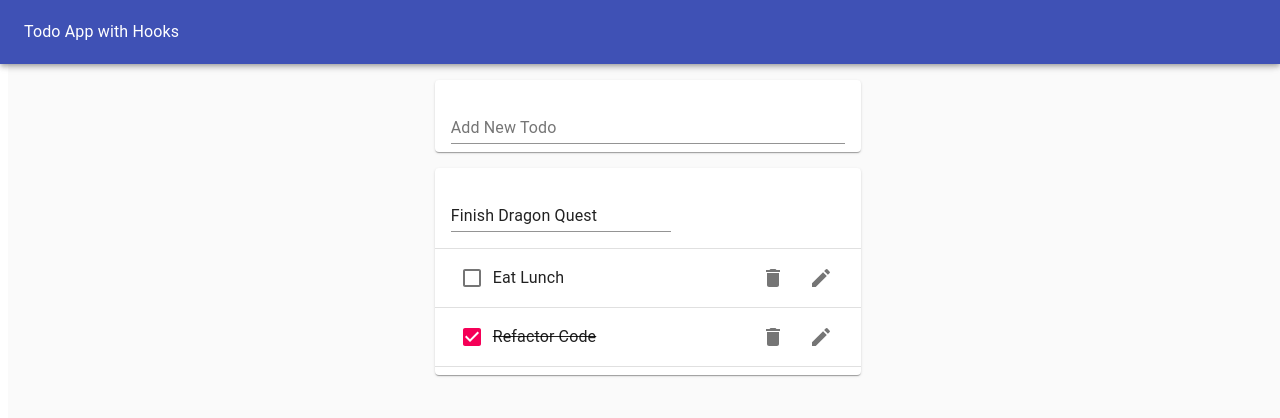
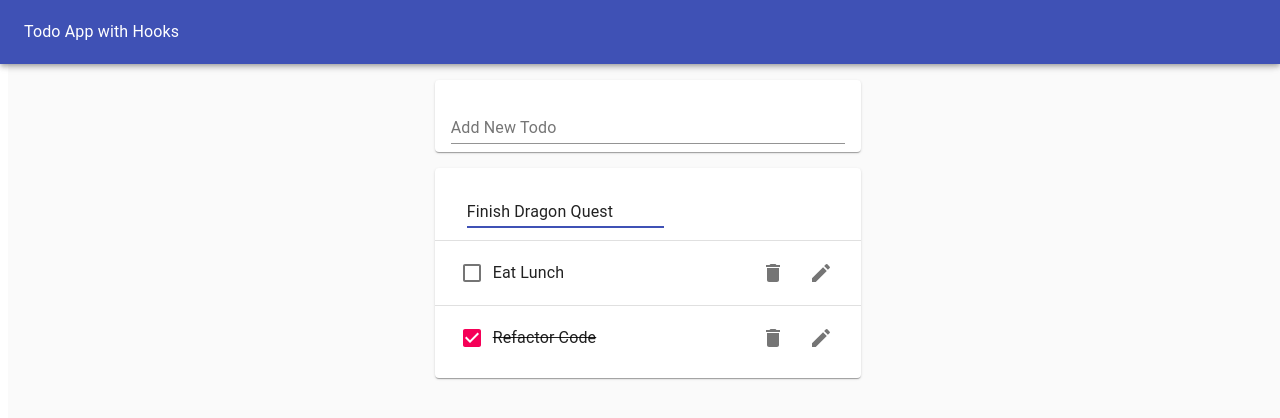
Before and after one commit to ramonjmcastillo/hooks-todo, a React (Create React App) app: page / in a window 1280 px wide. Both pictures are taken after a click on the button 821 px from the left and 205 px from the top of the page. Shown: the top 418 px of the page. Built offline with nearby package versions, Linux system fonts and the light colour scheme.

Commit message:
Improved styles

```diff
--- a/src/TodoApp/EditForm.js/EditForm.js
+++ b/src/TodoApp/EditForm.js/EditForm.js
@@ -13,12 +13,14 @@
         reset();
         toggleIsEditing();
       }}
+      style={{marginLeft: '1rem', width: '50%'}}
     >
       <TextField
         margin="normal"
         value={value}
         onChange={handleChange}
         fullWidth
+        autoFocus
       />
     </form>
   );
--- a/src/TodoApp/TodoList/Todo.js
+++ b/src/TodoApp/TodoList/Todo.js
@@ -13,7 +13,7 @@
   const [isEditing, toggleIsEditing] = useToggleState(false);
 
   return (
-    <ListItem>
+    <ListItem style={{height: '64px'}}>
       {isEditing ? (
         <EditForm
           id={id}
--- a/src/TodoApp/TodoList/TodoList.jsx
+++ b/src/TodoApp/TodoList/TodoList.jsx
@@ -11,7 +11,7 @@
   return (
     <Paper style={{ marginTop: "0px" }}>
       <List>
-        {props.todos.map(todo => {
+        {props.todos.map((todo, i) => {
           return (
             <>
               <Todo
@@ -23,7 +23,7 @@
                 toggleTodo={props.toggleTodo}
                 editTodo={props.editTodo}
               />
-              <Divider />
+              {i < props.todos.length - 1 && <Divider />}
             </>
           );
         })}
```
